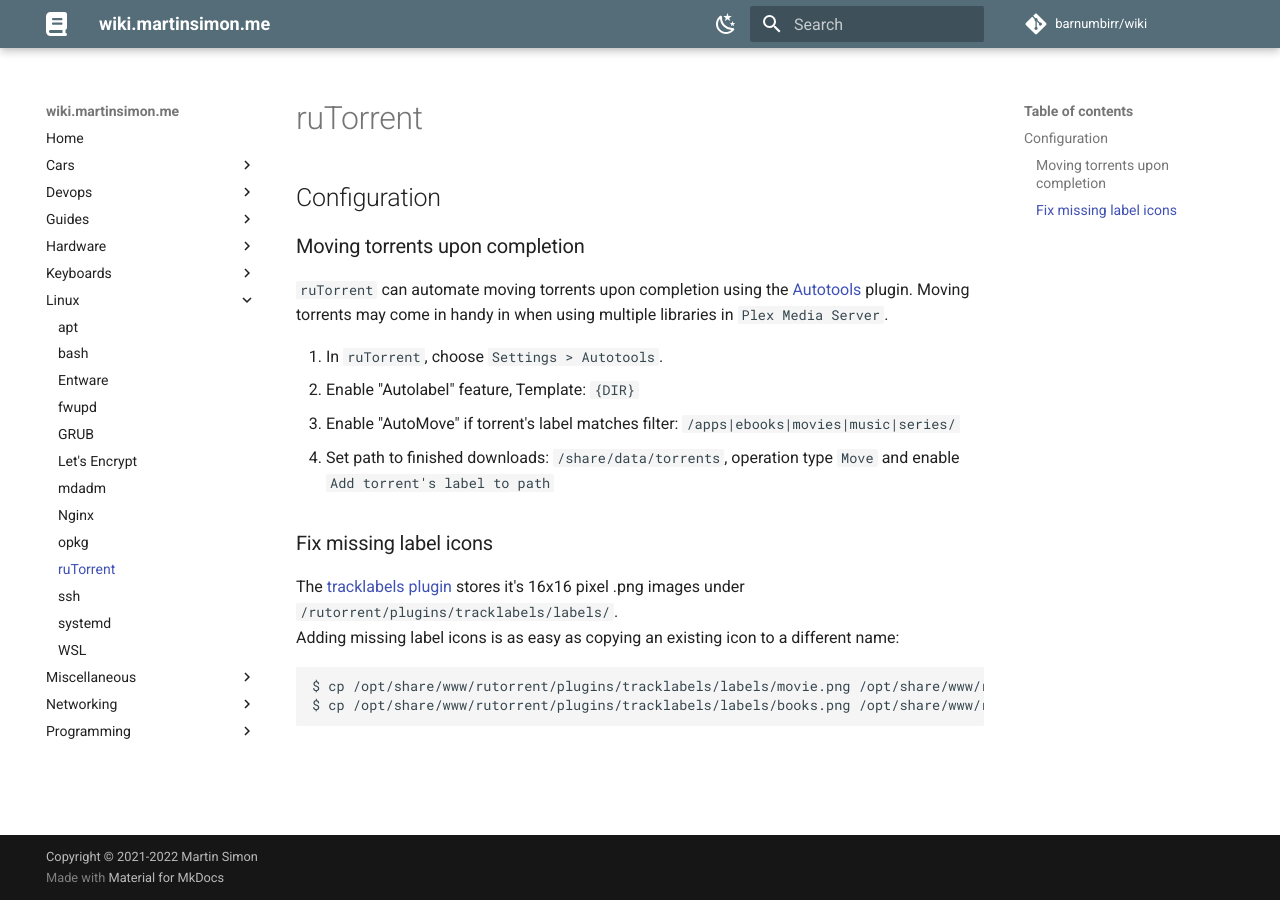
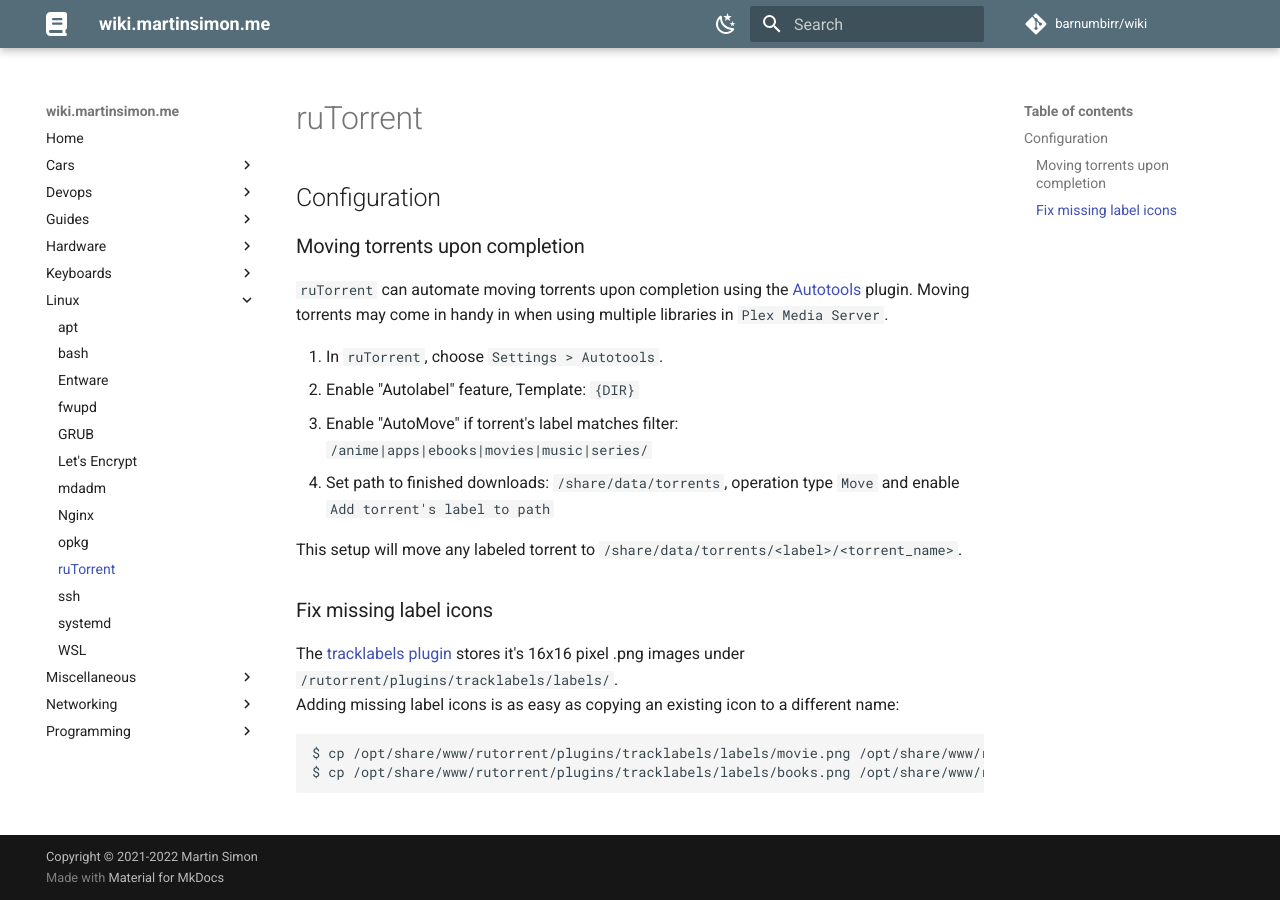
Before and after one commit to barnumbirr/wiki, an MkDocs documentation site: the page built from docs/linux/rutorrent.md, in a window 1280 px wide. Built offline with MkDocs 1.6.1 and Material for MkDocs 9.7.7, drawn with Linux system fonts in a browser that asks for light colours; comment, search, counter and statistics services are not loaded.

Commit message:
small fixes

```diff
--- a/docs/linux/rutorrent.md
+++ b/docs/linux/rutorrent.md
@@ -16,9 +16,11 @@
 1. In `ruTorrent`, choose `Settings > Autotools`.
 2. Enable "Autolabel" feature, Template: `{DIR}`
 3. Enable "AutoMove" if torrent's label matches filter:
-`/apps|ebooks|movies|music|series/`
+`/anime|apps|ebooks|movies|music|series/`
 4. Set path to finished downloads: `/share/data/torrents`, operation type `Move`
 and enable `Add torrent's label to path`
+
+This setup will move any labeled torrent to `/share/data/torrents/<label>/<torrent_name>`.
 
 ### Fix missing label icons
 
```
Also changed, not shown: docs/hardware/mn25.md (+1 -1 lines), docs/hardware/remarkable2.md (+1 -1 lines).
